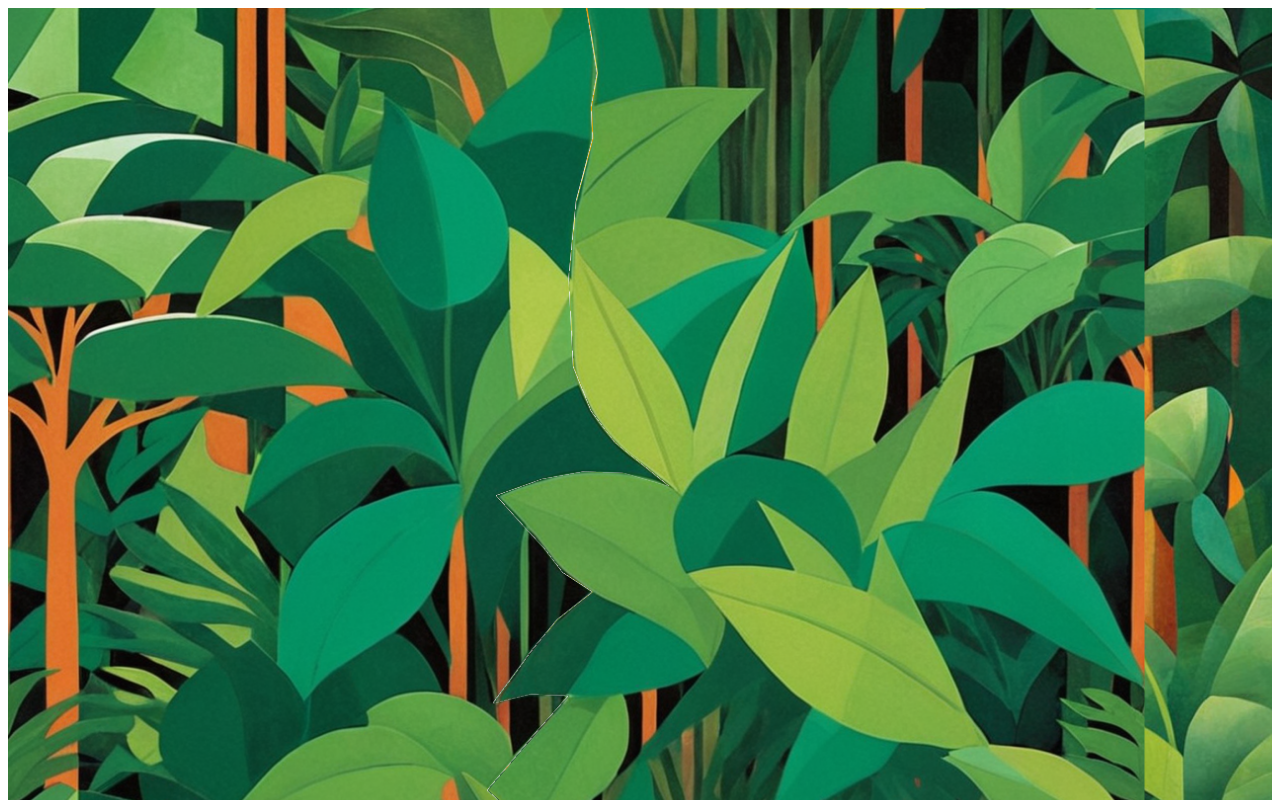
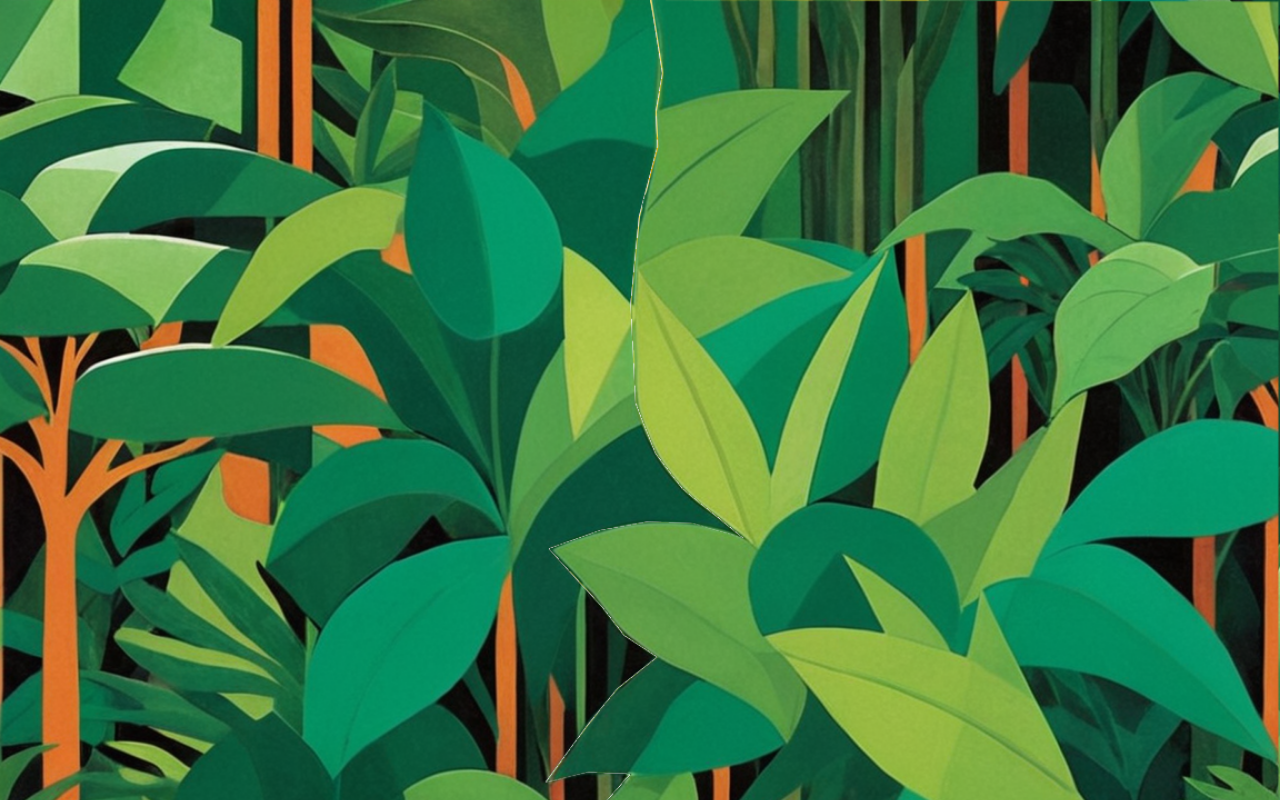
Before and after one commit to Audren44/jungle, a React (Vite) app: page / in a window 1280 px wide. Shown: the top 800 px of the page. Built offline with nearby package versions, Linux system fonts and the light colour scheme.

Commit message:
paralax4

```diff
--- a/src/Router.jsx
+++ b/src/Router.jsx
@@ -1,7 +1,7 @@
 import { createBrowserRouter } from "react-router-dom";
 import App from "./App";
-import Jungle from "./pages/Jungle";
-import Welcome from "./pages/Welcome";
+import Jungle from "./components/pages/Jungle";
+import Welcome from "./components/pages/Welcome";
 
 const router = createBrowserRouter(
     [
--- a/src/pages/Welcome.jsx
+++ b/src/components/pages/Welcome.jsx
@@ -1,6 +1,8 @@
 
 import { useState, useEffect } from 'react';
-import '../styles/Paralax.css';
+import '../../styles/Paralax.css';
+import '../../global.css';
+
 
 // eslint-disable-next-line react/prop-types
 const ImageComponent = ({ src, speed, scroll, direction }) => {
@@ -11,7 +13,7 @@ const ImageComponent = ({ src, speed, scroll, direction }) => {
     }, [scroll, speed]);
 
     return (
-        <img src={src} alt="" style={{ transform: `translateX(${direction * transform * 50}px) scale(${1 + transform / 1000})` }} />
+        <img src={src} alt="" style={{ transform: `translateX(${direction * transform * 50}px) scale(${1 + transform / 10})` }} />
     );
 };
 
@@ -31,10 +33,10 @@ const Welcome = () => {
     }, []);
 
     return (
-        <div className="App">
+        <>
             <ImageComponent src="src/assets/g.png" speed={0.5} scroll={scroll} direction={-1} />
             <ImageComponent src="src/assets/d.png" speed={0.5} scroll={scroll} direction={1} />
-        </div>
+        </>
     );
 };
 
--- a/src/global.css
+++ b/src/global.css
@@ -0,0 +1,10 @@
+
+
+body {
+    font-family: 'Roboto', sans-serif;
+    margin: 0;
+    padding: 0;
+    background-image: url('./assets/image copie 3.png');
+    background-repeat: no-repeat;
+    background-size: cover;
+}
--- a/src/styles/Paralax.css
+++ b/src/styles/Paralax.css
@@ -1,23 +1,10 @@
-.App {
-    display: flex;
-    flex-direction: column;
-    justify-content: center;
-    align-items: center;
-    perspective: 1px;
-    height: 100vh;
-    overflow-x: hidden;
-    overflow-y: auto;
-    transform-style: preserve-3d;
-    background-image: url('../assets/image copie 3.png');
-    background-repeat: no-repeat;
-    background-size: cover;
-}
 
-.App img {
+img {
     position: absolute;
+    width: 100%;
     top: 0;
     left: 0;
-    width: 90%;
     object-fit: cover;
     transform-origin: center;
+    height: inherit;
 }
```
Also changed, not shown: src/test/Test.jsx (deleted, +0 -39 lines), src/components/pages/Jungle.jsx (renamed from src/pages/Jungle.jsx).
